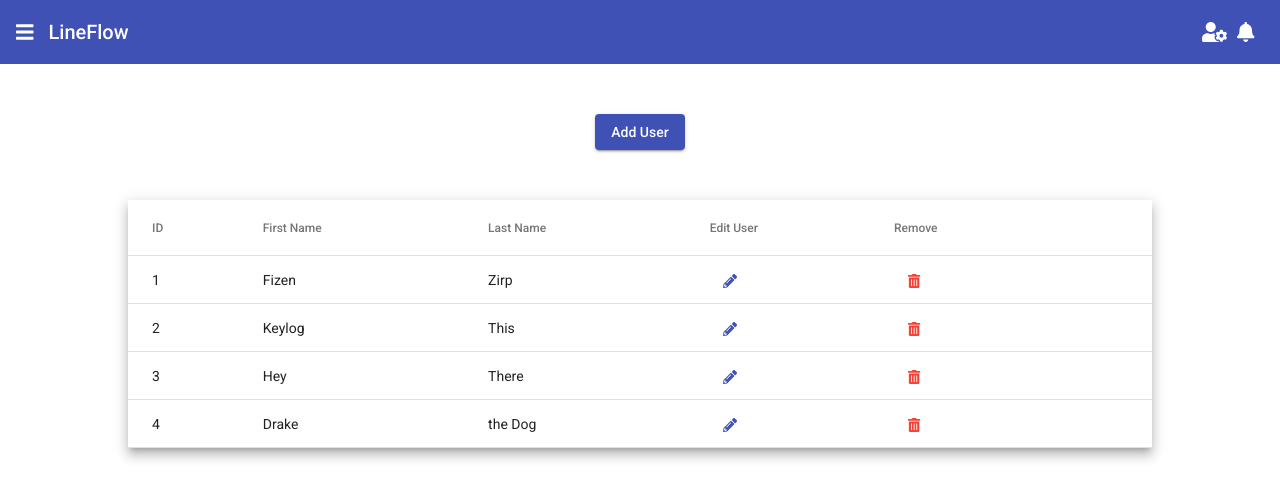
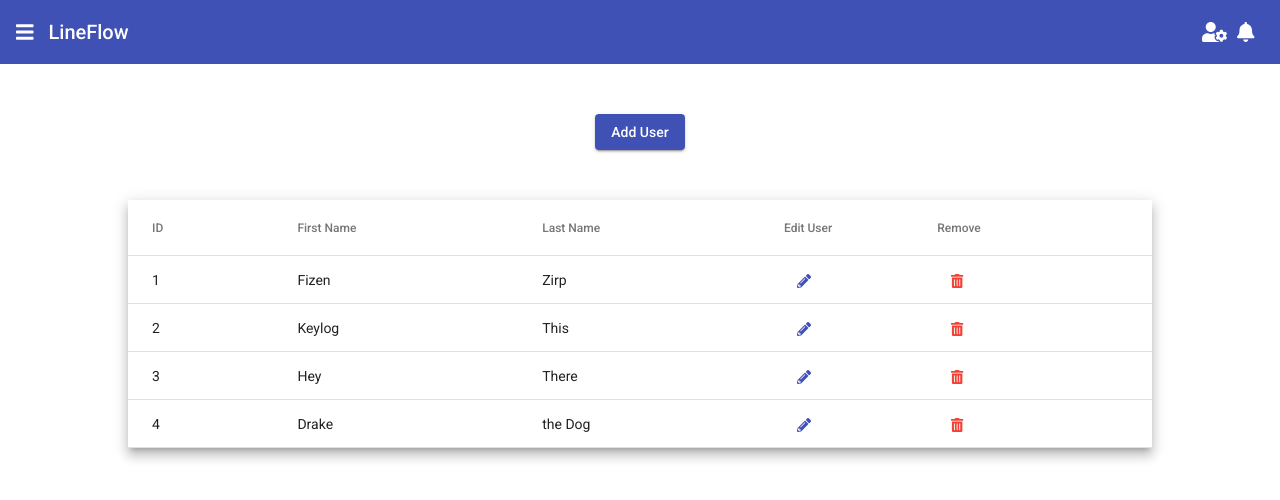
Before and after one commit to Elybourland/LineFlow, an Angular app in the folder client/: page /users in a window 1280 px wide. Shown: the top 500 px of the page. Built offline with nearby package versions, Linux system fonts and the light colour scheme.

Commit message:
added matSort to table, mat-sort-header to the columns, but it's not sorting...

```diff
--- a/client/src/app/app.module.ts
+++ b/client/src/app/app.module.ts
@@ -17,6 +17,7 @@ import { SummaryCardComponent } from './components/overview/summary-card/summary
 import { MatTableModule } from '@angular/material/table';
 import { UsersComponent } from './components/users/users.component';
 import { MatButtonModule } from '@angular/material/button';
+import {MatSortModule} from '@angular/material/sort';
 
 @NgModule({
   declarations: [
@@ -38,7 +39,8 @@ import { MatButtonModule } from '@angular/material/button';
     MatDividerModule,
     MatCardModule,
     MatTableModule,
-    MatButtonModule
+    MatButtonModule,
+    MatSortModule
   ],
   providers: [],
   bootstrap: [AppComponent]
--- a/client/src/app/components/users/users.component.html
+++ b/client/src/app/components/users/users.component.html
@@ -4,20 +4,20 @@
     <button mat-raised-button color="primary">Add User</button>
   </div>
 
-  <table mat-table [dataSource]="users" class="mat-elevation-z8">
+  <table mat-table [dataSource]="users" matSort class="mat-elevation-z8">
 
     <ng-container matColumnDef="id">
-      <th mat-header-cell *matHeaderCellDef> ID </th>
+      <th mat-header-cell *matHeaderCellDef mat-sort-header> ID </th>
       <td mat-cell *matCellDef="let element"> {{element.id}} </td>
     </ng-container>
 
     <ng-container matColumnDef="firstName">
-      <th mat-header-cell *matHeaderCellDef> First Name </th>
+      <th mat-header-cell *matHeaderCellDef mat-sort-header> First Name </th>
       <td mat-cell *matCellDef="let element"> {{element.firstName}} </td>
     </ng-container>
 
     <ng-container matColumnDef="lastName">
-      <th mat-header-cell *matHeaderCellDef> Last Name </th>
+      <th mat-header-cell *matHeaderCellDef mat-sort-header> Last Name </th>
       <td mat-cell *matCellDef="let element"> {{element.lastName}} </td>
     </ng-container>
 
--- a/client/src/app/components/users/users.component.ts
+++ b/client/src/app/components/users/users.component.ts
@@ -1,5 +1,6 @@
-import { Component, OnInit } from '@angular/core';
+import { Component, OnInit, ViewChild } from '@angular/core';
 import { User } from 'src/app/models/user.model';
+import {MatSort} from '@angular/material/sort';
 import { faPencilAlt, faTrashAlt } from '@fortawesome/free-solid-svg-icons';
 
 @Component({
--- a/client/src/styles.css
+++ b/client/src/styles.css
@@ -2,3 +2,7 @@
 
 html, body { height: 100%; }
 body { margin: 0; font-family: Roboto, "Helvetica Neue", sans-serif; }
+
+a {
+    text-decoration: none;
+}
```
